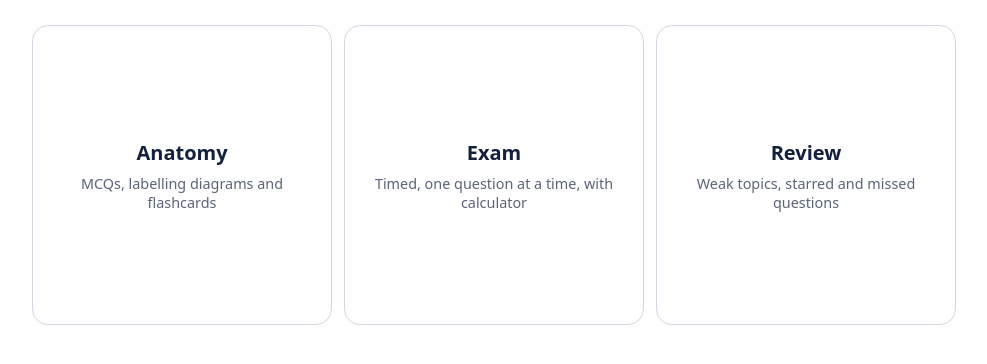
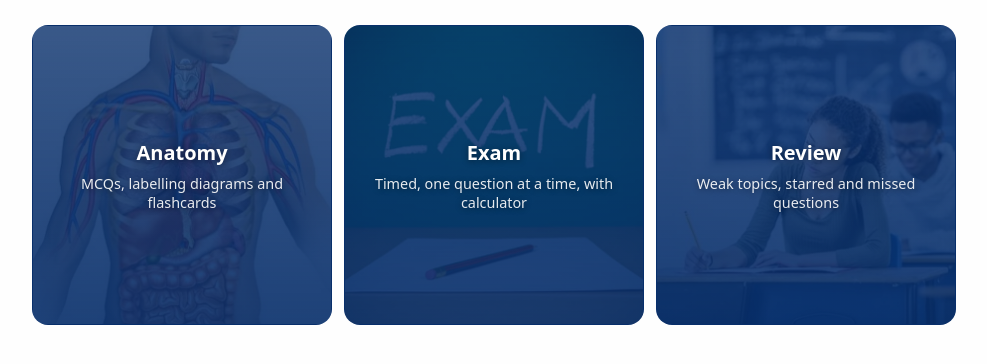
Before and after one commit to icewebsolutions05-jpg/iceana, a plain HTML site: page index.html in a window 1280 px wide. Shown: the part 328-692 px from the top of the page, without its empty margins (146-1133 px from the left). Drawn offline with Linux system fonts and the light colour scheme.

Commit message:
Unpack zip into repo root [skip ci]

```diff
--- a/index.html
+++ b/index.html
@@ -70,6 +70,11 @@ body{min-height:100svh;overflow-x:hidden;background:var(--bg);color:var(--tx);fo
 .cbtn:hover{border-color:var(--brand);transform:translateY(-2px)}
 .cbtn{aspect-ratio:1;display:flex;flex-direction:column;justify-content:center;align-items:center;text-align:center;gap:8px;padding:20px}
 .cbtn b{display:block;font-size:1.25rem}.cbtn span{color:var(--mu);font-size:.9rem}
+/* picture tiles: photo behind a dark blue wash so the white text stays readable in light and dark mode */
+.cbtn.pic{color:#fff;border-color:transparent;background:linear-gradient(rgba(8,47,107,.5),rgba(8,47,107,.78)),var(--img) center/cover no-repeat,var(--brand-dk);text-shadow:0 1px 6px rgba(0,0,0,.45)}
+.cbtn.pic span{color:rgba(255,255,255,.9)}
+.cbtn.pic:hover{border-color:#fff}
+.t-anatomy{--img:url(img/tile-anatomy.webp)}.t-exam{--img:url(img/tile-exam.webp)}.t-review{--img:url(img/tile-review.webp)}
 .back{display:inline-block;margin:0 0 14px;color:var(--brand);text-decoration:none;font-weight:600;font-size:.92rem}
 .qload{text-align:center;color:var(--mu);padding:40px 0}
 
@@ -106,14 +111,14 @@ body{min-height:100svh;overflow-x:hidden;background:var(--bg);color:var(--tx);fo
 <main class="hero"><div>
  <h1>Med Quiz Guide</h1>
  <p>Study, test and remember. Built by students, for students.</p>
- <div class="subjects"><a class="cbtn subj" href="#anatomy"><b>Anatomy</b><span>MCQs, labelling diagrams and flashcards</span></a>
-  <a class="cbtn subj end" href="#exam"><b>Exam</b><span>Timed, one question at a time, with calculator</span></a>
-  <a class="cbtn subj end" href="#review"><b>Review</b><span>Weak topics, starred and missed questions</span></a></div>
+ <div class="subjects"><a class="cbtn pic t-anatomy subj" href="#anatomy"><b>Anatomy</b><span>MCQs, labelling diagrams and flashcards</span></a>
+  <a class="cbtn pic t-exam subj end" href="#exam"><b>Exam</b><span>Timed, one question at a time, with calculator</span></a>
+  <a class="cbtn pic t-review subj end" href="#review"><b>Review</b><span>Weak topics, starred and missed questions</span></a></div>
 </div></main>
 <section class="page" id="anatomy" hidden>
  <h2>Anatomy</h2>
  <p class="lead">Pick a topic to start a quiz.</p>
- <div class="cards"><a class="cbtn" href="#anatomy/upper-limb"><b>Upper Limb MCQ</b><span>100 tricky MCQs, 11 labelling diagrams and flashcards</span></a></div>
+ <div class="cards"><a class="cbtn pic t-anatomy" href="#anatomy/upper-limb"><b>Upper Limb MCQ</b><span>100 tricky MCQs, 11 labelling diagrams and flashcards</span></a></div>
 </section>
 <section class="page" id="quiz" hidden>
  <a class="back" href="#anatomy">&larr; Anatomy</a>
```
Also changed, not shown: img/tile-anatomy.webp (added), img/tile-exam.webp (added), img/tile-review.webp (added), 1 other file.
